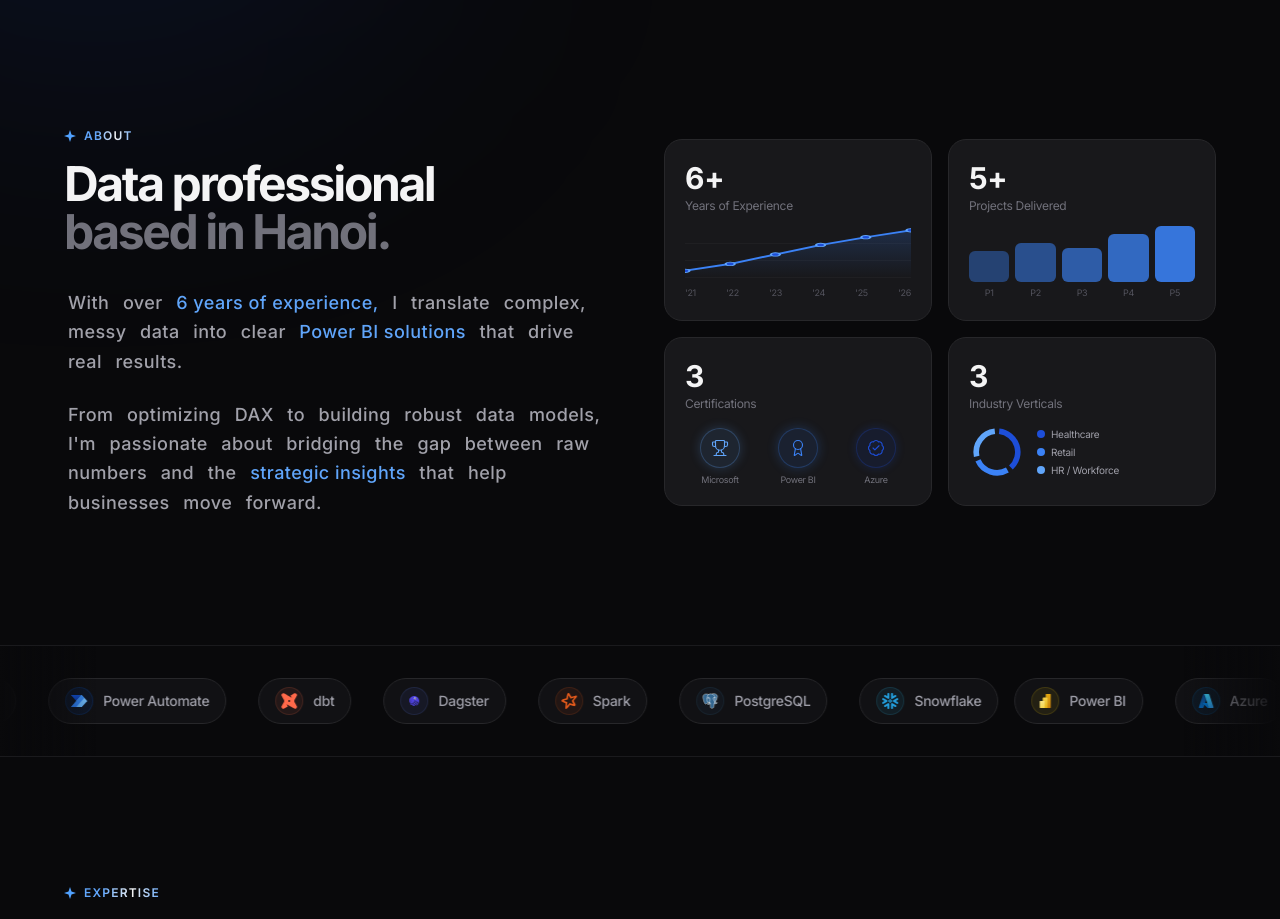
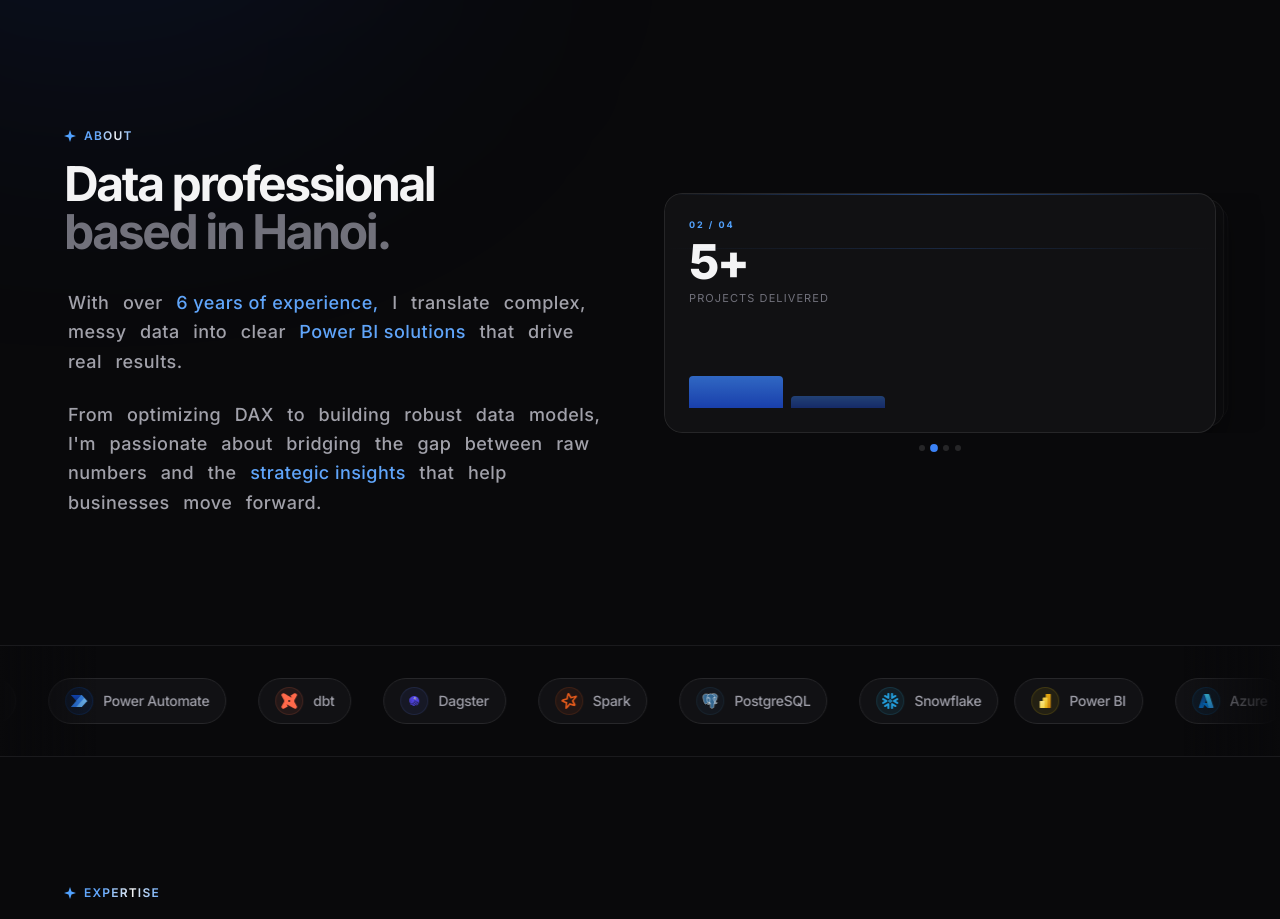
Before and after one commit to hieutc2308/hieutc2308, a Next.js app: page / in a window 1280 px wide. Shown: the part 800-1719 px from the top of the page. Built offline with nearby package versions, Linux system fonts and the light colour scheme.

Commit message:
feat: replace About stat grid with StatCardStack

```diff
--- a/components/portfolio/About.tsx
+++ b/components/portfolio/About.tsx
@@ -2,205 +2,8 @@
 
 import { motion, useInView } from "framer-motion";
 import { useRef } from "react";
-import { Award, Trophy, BadgeCheck } from "lucide-react";
 import { HyperTextParagraph } from "@/components/ui/hyper-text-paragraph";
-
-// Card 1: Line chart — Years of Experience
-function LineChartCard({ isInView }: { isInView: boolean }) {
-  const years = ["'21", "'22", "'23", "'24", "'25", "'26"];
-  const points: [number, number][] = [
-    [0, 52], [20, 44], [40, 33], [60, 22], [80, 13], [100, 5],
-  ];
-  const linePath = points.map(([x, y], i) => `${i === 0 ? "M" : "L"} ${x} ${y}`).join(" ");
-  const areaPath = `${linePath} L 100 60 L 0 60 Z`;
-
-  return (
-    <div className="p-5 rounded-2xl bg-zinc-900 border border-zinc-800 hover:border-zinc-700 transition-all duration-200">
-      <div className="text-3xl font-bold text-zinc-100">6+</div>
-      <div className="text-xs text-zinc-500 mt-0.5 mb-3">Years of Experience</div>
-      <svg viewBox="0 0 100 65" className="w-full h-14" preserveAspectRatio="none">
-        <defs>
-          <linearGradient id="lineAreaGrad" x1="0" y1="0" x2="0" y2="1">
-            <stop offset="0%" stopColor="#3B82F6" stopOpacity="0.2" />
-            <stop offset="100%" stopColor="#3B82F6" stopOpacity="0" />
-          </linearGradient>
-        </defs>
-        {/* Subtle grid lines */}
-        {[20, 40, 60].map(y => (
-          <line key={y} x1="0" y1={y} x2="100" y2={y} stroke="#27272a" strokeWidth="0.5" />
-        ))}
-        <motion.path
-          d={areaPath}
-          fill="url(#lineAreaGrad)"
-          initial={{ opacity: 0 }}
-          animate={isInView ? { opacity: 1 } : { opacity: 0 }}
-          transition={{ duration: 0.5, delay: 0.6 }}
-        />
-        <motion.path
-          d={linePath}
-          fill="none"
-          stroke="#3B82F6"
-          strokeWidth="2"
-          strokeLinecap="round"
-          strokeLinejoin="round"
-          initial={{ pathLength: 0, opacity: 0 }}
-          animate={isInView ? { pathLength: 1, opacity: 1 } : { pathLength: 0, opacity: 0 }}
-          transition={{ duration: 1.1, delay: 0.2, ease: "easeInOut" }}
-        />
-        {/* Data points */}
-        {points.map(([x, y], i) => (
-          <motion.circle
-            key={i}
-            cx={x} cy={y} r="2"
-            fill="#1D4ED8"
-            stroke="#60A5FA"
-            strokeWidth="1"
-            initial={{ opacity: 0, scale: 0 }}
-            animate={isInView ? { opacity: 1, scale: 1 } : { opacity: 0, scale: 0 }}
-            transition={{ duration: 0.25, delay: 0.3 + i * 0.15 }}
-          />
-        ))}
-      </svg>
-      {/* X-axis labels */}
-      <div className="flex justify-between mt-1">
-        {years.map(y => (
-          <span key={y} className="text-[9px] text-zinc-600">{y}</span>
-        ))}
-      </div>
-    </div>
-  );
-}
-
-// Card 2: Bar chart — Projects Delivered
-function BarChartCard({ isInView }: { isInView: boolean }) {
-  const bars = [55, 70, 60, 85, 100];
-  const labels = ["P1", "P2", "P3", "P4", "P5"];
-  return (
-    <div className="p-5 rounded-2xl bg-zinc-900 border border-zinc-800 hover:border-zinc-700 transition-all duration-200">
-      <div className="text-3xl font-bold text-zinc-100">5+</div>
-      <div className="text-xs text-zinc-500 mt-0.5 mb-3">Projects Delivered</div>
-      <div className="flex items-end gap-1.5 h-14">
-        {bars.map((h, i) => (
-          <motion.div
-            key={i}
-            className="flex-1 rounded-sm"
-            style={{
-              height: `${(h / 100) * 56}px`,
-              transformOrigin: "bottom",
-              background: `rgba(59,130,246,${0.4 + (i / bars.length) * 0.6})`,
-            }}
-            initial={{ scaleY: 0 }}
-            animate={isInView ? { scaleY: 1 } : { scaleY: 0 }}
-            transition={{ duration: 0.5, delay: 0.1 + i * 0.08, ease: [0.6, 0, 0.25, 1] }}
-          />
-        ))}
-      </div>
-      <div className="flex gap-1.5 mt-1">
-        {labels.map(l => (
-          <span key={l} className="flex-1 text-center text-[9px] text-zinc-600">{l}</span>
-        ))}
-      </div>
-    </div>
-  );
-}
-
-// Card 3: Animated cert icons — Certifications
-function CertCard({ isInView }: { isInView: boolean }) {
-  const certs = [
-    { icon: Trophy,     label: "Microsoft",  color: "#60A5FA" },
-    { icon: Award,      label: "Power BI",   color: "#3B82F6" },
-    { icon: BadgeCheck, label: "Azure",      color: "#1D4ED8" },
-  ];
-
-  return (
-    <div className="p-5 rounded-2xl bg-zinc-900 border border-zinc-800 hover:border-zinc-700 transition-all duration-200">
-      <div className="text-3xl font-bold text-zinc-100">3</div>
-      <div className="text-xs text-zinc-500 mt-0.5 mb-4">Certifications</div>
-      <div className="flex justify-between gap-2">
-        {certs.map(({ icon: Icon, label, color }, i) => (
-          <motion.div
-            key={label}
-            className="flex flex-col items-center gap-1.5 flex-1"
-            initial={{ opacity: 0, scale: 0.4, y: 8 }}
-            animate={isInView ? { opacity: 1, scale: 1, y: 0 } : { opacity: 0, scale: 0.4, y: 8 }}
-            transition={{ type: "spring", stiffness: 260, damping: 18, delay: 0.2 + i * 0.15 }}
-          >
-            <motion.div
-              className="w-10 h-10 rounded-full flex items-center justify-center"
-              style={{ backgroundColor: `${color}18`, border: `1px solid ${color}40` }}
-              animate={isInView ? { boxShadow: [`0 0 0px ${color}00`, `0 0 12px ${color}40`, `0 0 0px ${color}00`] } : {}}
-              transition={{ duration: 2, delay: 0.6 + i * 0.2, repeat: Infinity, repeatDelay: 3 }}
-            >
-              <Icon size={18} style={{ color }} strokeWidth={1.5} />
-            </motion.div>
-            <span className="text-[9px] text-zinc-500 text-center leading-tight">{label}</span>
-          </motion.div>
-        ))}
-      </div>
-    </div>
-  );
-}
-
-function arcPath(cx: number, cy: number, r: number, startDeg: number, endDeg: number) {
-  const rad = (d: number) => (d - 90) * (Math.PI / 180);
-  const x1 = cx + r * Math.cos(rad(startDeg));
-  const y1 = cy + r * Math.sin(rad(startDeg));
-  const x2 = cx + r * Math.cos(rad(endDeg));
-  const y2 = cy + r * Math.sin(rad(endDeg));
-  const large = endDeg - startDeg > 180 ? 1 : 0;
-  return `M ${x1.toFixed(2)} ${y1.toFixed(2)} A ${r} ${r} 0 ${large} 1 ${x2.toFixed(2)} ${y2.toFixed(2)}`;
-}
-
-// Card 4: Donut chart — Industry Verticals
-function DonutCard({ isInView }: { isInView: boolean }) {
-  const r = 26;
-  const cx = 35;
-  const cy = 35;
-  const gapDeg = 12;
-  const industries = [
-    { label: "Healthcare",     pct: 0.40, color: "#1D4ED8" },
-    { label: "Retail",         pct: 0.30, color: "#3B82F6" },
-    { label: "HR / Workforce", pct: 0.30, color: "#60A5FA" },
-  ];
-
-  let startDeg = 0;
-  return (
-    <div className="p-5 rounded-2xl bg-zinc-900 border border-zinc-800 hover:border-zinc-700 transition-all duration-200">
-      <div className="text-3xl font-bold text-zinc-100">3</div>
-      <div className="text-xs text-zinc-500 mt-0.5 mb-3">Industry Verticals</div>
-      <div className="flex items-center gap-3">
-        <svg viewBox="0 0 70 70" className="w-14 h-14 shrink-0">
-          {industries.map(({ pct, color }, i) => {
-            const sweepDeg = pct * 360 - gapDeg;
-            const d = arcPath(cx, cy, r, startDeg + gapDeg / 2, startDeg + gapDeg / 2 + sweepDeg);
-            startDeg += pct * 360;
-            return (
-              <motion.path
-                key={i}
-                d={d}
-                fill="none"
-                stroke={color}
-                strokeWidth="7"
-                strokeLinecap="butt"
-                initial={{ pathLength: 0 }}
-                animate={isInView ? { pathLength: 1 } : { pathLength: 0 }}
-                transition={{ duration: 0.8, delay: 0.1 + i * 0.25, ease: [0.6, 0, 0.25, 1] }}
-              />
-            );
-          })}
-        </svg>
-        <div className="flex flex-col gap-2">
-          {industries.map(({ label, color }) => (
-            <div key={label} className="flex items-center gap-1.5">
-              <div className="w-2 h-2 rounded-full shrink-0" style={{ backgroundColor: color }} />
-              <span className="text-[10px] text-zinc-400 leading-none">{label}</span>
-            </div>
-          ))}
-        </div>
-      </div>
-    </div>
-  );
-}
+import { StatCardStack } from "@/components/portfolio/StatCardStack";
 
 export function About() {
   const ref = useRef(null);
@@ -237,17 +40,13 @@
             />
           </motion.div>
 
-          {/* Chart cards */}
+          {/* Stat card stack */}
           <motion.div
             initial={{ opacity: 0, x: 50 }}
             animate={isInView ? { opacity: 1, x: 0 } : {}}
-            transition={{ duration: 0.7, delay: 0.15, ease: [0.6, 0, 0.25, 1] }}
-            className="grid grid-cols-2 gap-4"
+            transition={{ duration: 0.7, delay: 0.08, ease: [0.6, 0, 0.25, 1] }}
           >
-            <LineChartCard isInView={isInView} />
-            <BarChartCard isInView={isInView} />
-            <CertCard isInView={isInView} />
-            <DonutCard isInView={isInView} />
+            <StatCardStack />
           </motion.div>
         </div>
       </div>
```
